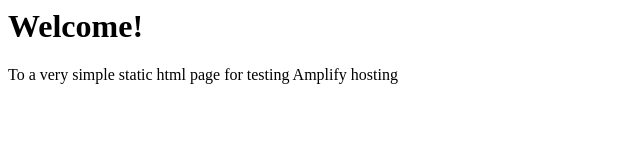
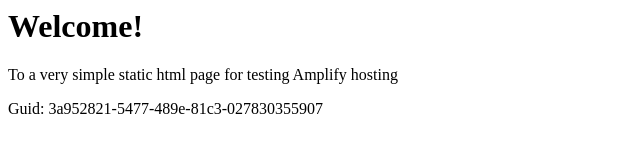
Before and after one commit to aws-aemilia-bom/Github-PR-Commit-Integration-Test-DoNotTouch-Gith-OKSLNVO2-v1-preprod-ap-south-1, a website: page src/index.html in a window 1280 px wide. Shown: the whole page, without its empty margins (0-640 px from the left). Drawn offline with Linux system fonts and the light colour scheme.

Commit message:
commit from integ tests

```diff
--- a/src/index.html
+++ b/src/index.html
@@ -1,3 +1,5 @@
+
+
 <html lang="en">
 
 <head>
@@ -10,6 +12,6 @@
 <body>
     <h1>Welcome!</h1>
     <p>To a very simple static html page for testing Amplify hosting</p>
-</body>
+    <p>Guid: 3a952821-5477-489e-81c3-027830355907</p></body>
 
 </html>
```
